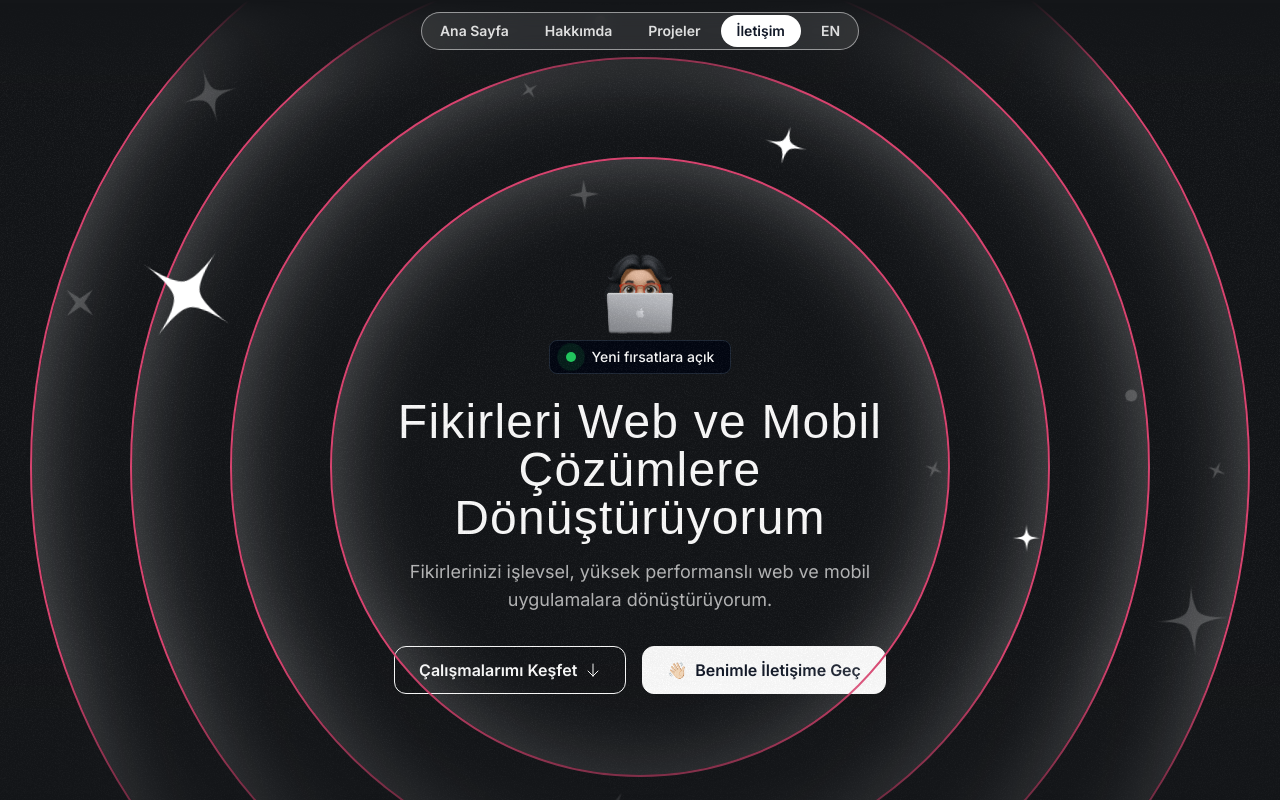
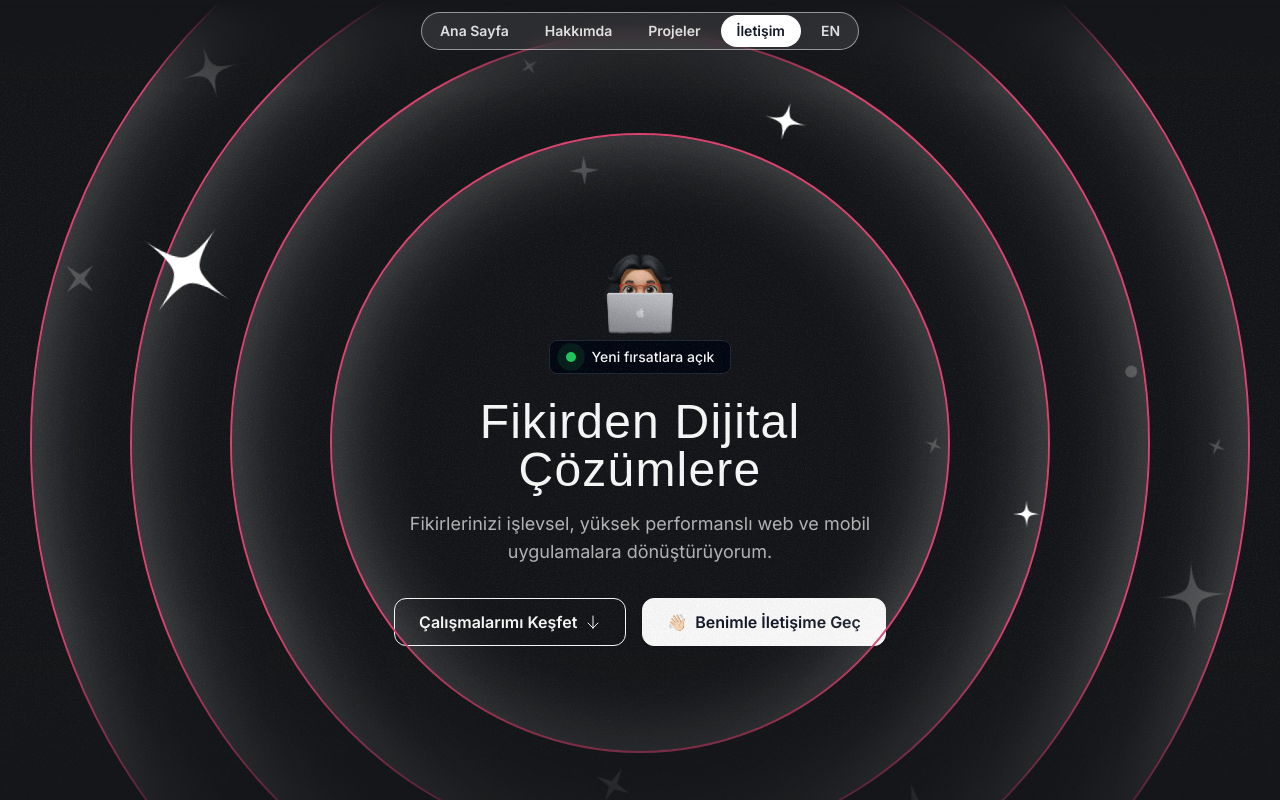
Before and after one commit to fatmabostan/portfolio, a Next.js app: page /tr in a window 1280 px wide. Shown: the top 800 px of the page. Built offline with nearby package versions, Linux system fonts and the light colour scheme; a web font is replaced by a local one.

Commit message:
🐛 Fix: Adjusted `params` type in RootLayout to align with `LangParams`

```diff
--- a/public/dictionaries/tr.json
+++ b/public/dictionaries/tr.json
@@ -9,7 +9,7 @@
     "hero": {
         "memojiComputerAlt": "Bilgisayarının arkasından bakan bir kız",
         "availability": "Yeni fırsatlara açık",
-        "heroTitle": "Fikirleri Web ve Mobil Çözümlere Dönüştürüyorum",
+        "heroTitle": "Fikirden Dijital Çözümlere",
         "heroDescription": "Fikirlerinizi işlevsel, yüksek performanslı web ve mobil uygulamalara dönüştürüyorum.",
         "exploreButton": "Çalışmalarımı Keşfet",
         "contactButton": "Benimle İletişime Geç"
--- a/src/app/[lang]/layout.tsx
+++ b/src/app/[lang]/layout.tsx
@@ -2,25 +2,29 @@ import type { Metadata } from "next";
 import { Inter, Calistoga } from "next/font/google";
 import "../globals.css";
 import { twMerge } from "tailwind-merge";
+
 const inter = Inter({ subsets: ["latin"], variable: "--font-sans" });
 const calistoga = Calistoga({ subsets: ["latin"], variable: "--font-serif", weight: "400" });
+
 export const metadata: Metadata = {
   title: "Fatma Bostan",
   description: "Created with ❤️ in Ankara",
+};
 
-};
 interface LangParams {
   dict: string;
 }
+
 export async function generateStaticParams() {
-  return [{ dict: "en" }, { dict: "tr"}];
+  return [{ dict: "en" }, { dict: "tr" }];
 }
+
 export default function RootLayout({
   children,
   params,
 }: Readonly<{
   children: React.ReactNode;
-  params: LangParams;
+  params: Awaited<LangParams>; // Awaited ile çözüm tipi kullanıldı
 }>) {
   return (
     <html lang={params.dict} className="scroll-smooth">
```
